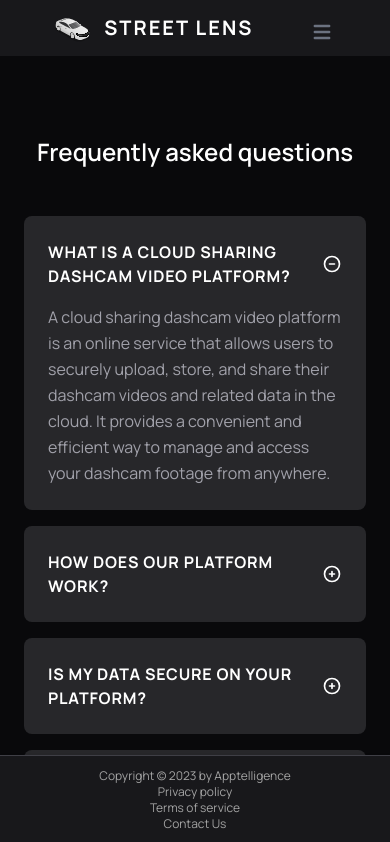
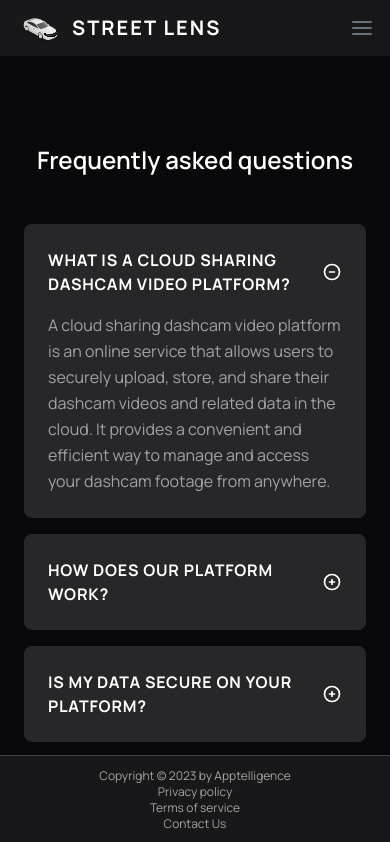
Before and after one commit to anthonybuncio/streetlens, a Next.js app: page /faq in a window 390 px wide. Shown: the top 842 px of the page. Built offline with nearby package versions, Linux system fonts and the light colour scheme; no server answers.

Commit message:
style(header): update design and functionality

```diff
--- /dev/null
+++ b/app/_components/NavBar.tsx
@@ -0,0 +1,171 @@
+"use client";
+import Link from "next/link";
+import { useState } from "react";
+import WhiteCar from "./svg/WhiteCar";
+import { signIn } from "next-auth/react";
+
+// https://merakiui.com/components/application-ui/navbars
+const NavBar = () => {
+  const [isOpen, setIsOpen] = useState(false);
+
+  return (
+    <nav className="relative uppercase text-neutral-400 bg-zinc-900">
+      <div className="container px-4 lg:px-12 mx-auto">
+        <div className="lg:flex lg:items-center lg:justify-between">
+          <div className="flex items-center justify-between">
+            <Link href="/" className="flex items-center text-white">
+              <WhiteCar className="mr-2 mt-2 h-12 sm:h-16" />
+              {/* <ApatureIcon className="m-3 h-10" /> */}
+              <span className=" self-center whitespace-nowrap text-xl font-bold tracking-widest">
+                Street Lens
+              </span>
+            </Link>
+
+            {/* Mobile menu button */}
+            <div className="flex lg:hidden">
+              <button
+                onClick={() => setIsOpen(!isOpen)}
+                type="button"
+                className="text-gray-500 hover:text-gray-600 focus:outline-none focus:text-gray-600"
+                aria-label="toggle menu"
+              >
+                {!isOpen ? (
+                  <svg
+                    fill="none"
+                    stroke="currentColor"
+                    strokeLinecap="round"
+                    strokeLinejoin="round"
+                    strokeWidth={2}
+                    viewBox="0 0 24 24"
+                    className="w-6 h-6"
+                  >
+                    <path d="M3 12h18M3 6h18M3 18h18" />
+                  </svg>
+                ) : (
+                  <svg
+                    xmlns="http://www.w3.org/2000/svg"
+                    className="w-6 h-6"
+                    fill="none"
+                    viewBox="0 0 24 24"
+                    stroke="currentColor"
+                    strokeWidth="2"
+                  >
+                    <path
+                      strokeLinecap="round"
+                      strokeLinejoin="round"
+                      d="M6 18L18 6M6 6l12 12"
+                    />
+                  </svg>
+                )}
+              </button>
+            </div>
+          </div>
+
+          {/* Mobile Menu */}
+          <div
+            className={`absolute inset-x-0 z-20 w-full px-6 py-4 transition-all duration-300 ease-in-out text-neutral-400 bg-zinc-900 lg:text-xs lg:font-medium lg:mt-0 lg:p-0 lg:top-0 lg:relative lg:bg-transparent lg:w-auto lg:opacity-100 lg:translate-x-0 lg:flex lg:items-center ${
+              isOpen
+                ? "translate-x-0 opacity-100"
+                : "opacity-0 -translate-x-full"
+            }`}
+          >
+            <div className="flex flex-col -mx-6 lg:flex-row lg:items-center lg:mx-8">
+              <a
+                href="/"
+                className="px-3 py-2 mx-3 mt-2 transition-colors duration-300 transform rounded-md lg:mt-0 hover:bg-gray-100 lg:p-0 lg:hover:bg-transparent lg:hover:text-white tracking-widest font-semibold"
+              >
+                Home
+              </a>
+              <a
+                href="/explore"
+                className="px-3 py-2 mx-3 mt-2 transition-colors duration-300 transform rounded-md lg:mt-0 hover:bg-gray-100 lg:p-0 lg:hover:bg-transparent lg:hover:text-white tracking-widest font-semibold"
+              >
+                Explore
+              </a>
+              <a
+                href="/about"
+                className="px-3 py-2 mx-3 mt-2 transition-colors duration-300 transform rounded-md lg:mt-0 hover:bg-gray-100 lg:p-0 lg:hover:bg-transparent lg:hover:text-white tracking-widest font-semibold"
+              >
+                About
+              </a>
+              <a
+                href="/upload"
+                className="px-3 py-2 mx-3 mt-2 transition-colors duration-300 transform rounded-md lg:mt-0 hover:bg-gray-100 lg:p-0 lg:hover:bg-transparent lg:hover:text-white tracking-widest font-semibold"
+              >
+                Upload
+              </a>
+              <a
+                href="faq"
+                className="px-3 py-2 mx-3 mt-2 transition-colors duration-300 transform rounded-md lg:mt-0 hover:bg-gray-100 lg:p-0 lg:hover:bg-transparent lg:hover:text-white tracking-widest font-semibold"
+              >
+                FAQ
+              </a>
+            </div>
+
+            <div className="flex flex-col items-start lg:flex-row lg:items-center mt-4 lg:mt-0 uppercase">
+              {/* <button
+                className="hidden mx-4 text-gray-600 transition-colors duration-300 transform lg:block dark:text-gray-200 hover:text-gray-700 dark:hover:text-gray-400 focus:text-gray-700 dark:focus:text-gray-400 focus:outline-none"
+                aria-label="show notifications"
+              >
+                <svg
+                  className="w-6 h-6"
+                  viewBox="0 0 24 24"
+                  fill="none"
+                  xmlns="http://www.w3.org/2000/svg"
+                >
+                  <path
+                    d="M15 17H20L18.5951 15.5951C18.2141 15.2141 18 14.6973 18 14.1585V11C18 8.38757 16.3304 6.16509 14 5.34142V5C14 3.89543 13.1046 3 12 3C10.8954 3 10 3.89543 10 5V5.34142C7.66962 6.16509 6 8.38757 6 11V14.1585C6 14.6973 5.78595 15.2141 5.40493 15.5951L4 17H9M15 17V18C15 19.6569 13.6569 21 12 21C10.3431 21 9 19.6569 9 18V17M15 17H9"
+                    stroke="currentColor"
+                    strokeWidth="2"
+                    strokeLinecap="round"
+                    strokeLinejoin="round"
+                  />
+                </svg>
+              </button> */}
+
+              {/* <button
+                type="button"
+                className="flex items-center focus:outline-none"
+                aria-label="toggle profile dropdown"
+              >
+                <div className="w-8 h-8 overflow-hidden border-2 border-gray-400 rounded-full">
+                  <img
+                    src="https://images.unsplash.com/photo-1517841905240-472988babdf9?ixlib=rb-1.2.1&ixid=eyJhcHBfaWQiOjEyMDd9&auto=format&fit=crop&w=334&q=80"
+                    className="object-cover w-full h-full"
+                    alt="avatar"
+                  />
+                </div>
+
+                <h3 className="mx-2 text-gray-700 dark:text-gray-200 lg:hidden">
+                  Anthony B
+                </h3>
+              </button> */}
+
+              <a
+                href="/login"
+                className="py-2 lg:mx-3 mt-2 transition-colors duration-300 transform rounded-md lg:mt-0 hover:bg-gray-100 lg:p-0 lg:hover:bg-transparent lg:hover:text-white tracking-widest font-semibold"
+              >
+                Login
+              </a>
+              <a
+                href="/login"
+                className=" lg:hidden py-2 lg:mx-3 mt-2 transition-colors duration-300 transform rounded-md lg:mt-0 hover:bg-gray-100 lg:p-0 lg:hover:bg-transparent lg:hover:text-white tracking-widest font-semibold"
+              >
+                Sign up
+              </a>
+
+              <button
+                type="button"
+                className="hidden lg:mx-3 transition-colors duration-300 transform lg:block border border-neutral-400 uppercase py-1.5 px-4 text-center text-xs text-white font-semibold focus:outline-none rounded-lg hover:bg-zinc-800 tracking-widest"
+                onClick={() => signIn()}
+              >
+                Sign up for FREE!
+              </button>
+            </div>
+          </div>
+        </div>
+      </div>
+    </nav>
+  );
+};
+export default NavBar;
--- a/app/about/page.tsx
+++ b/app/about/page.tsx
@@ -3,7 +3,7 @@ import Image from "next/image";
 export default function About() {
   return (
     <>
-      <div className="mt-16 py-12 bg-stone-950 text-white min-h-screen">
+      <div className="py-12 bg-stone-950 text-white min-h-screen">
         <section className="">
           <div className="mx-auto max-w-screen-xl px-4 py-16 sm:px-6 lg:px-8">
             <div className="grid grid-cols-1 gap-8 lg:grid-cols-2 lg:gap-16">
--- a/app/contact/page.tsx
+++ b/app/contact/page.tsx
@@ -27,7 +27,7 @@ export default function Contact() {
   };
 
   return (
-    <div className="py-12 mt-16 min-h-screen bg-zinc-950 text-white">
+    <div className="py-12 min-h-screen bg-zinc-950 text-white">
       <div className="">
         <p className="text-3xl text-center font-bold">Contact Us</p>
       </div>
--- a/app/explore/page.tsx
+++ b/app/explore/page.tsx
@@ -16,7 +16,7 @@ const Explore = async () => {
   console.log(videoCollection);
   return (
     <>
-      <div className="mt-16 min-h-screen flex">
+      <div className="min-h-screen flex">
         <Sidebar list={videoCollection} />
         <Map list={videoCollection} />
 
--- a/app/faq/page.tsx
+++ b/app/faq/page.tsx
@@ -57,7 +57,7 @@ const faqData = [
 
 const Faq = () => {
   return (
-    <section className="py-12 mt-12 min-h-screen max-h-full bg-zinc-950 text-white">
+    <section className="py-12 min-h-screen max-h-full bg-zinc-950 text-white">
       <div className="container max-w-4xl px-6 py-10 mx-auto">
         <h1 className="text-2xl font-semibold text-center lg:text-3xl">
           Frequently asked questions
--- a/app/layout.tsx
+++ b/app/layout.tsx
@@ -6,6 +6,7 @@ import Footer from "@/app/_components/Footer";
 import { useEffect } from "react";
 import { getServerSession } from "next-auth";
 import SessionProvider from "./_components/SessionProvider";
+import NavBar from "./_components/NavBar";
 
 const myFont = Manrope({ subsets: ["latin"] });
 
@@ -28,7 +29,8 @@ export default async function RootLayout({
       <body className={myFont.className}>
         <SessionProvider session={session}>
           <main>
-            <Header />
+            {/* <Header /> */}
+            <NavBar />
             {children}
             <Footer />
           </main>
--- a/app/privacy-policy/page.tsx
+++ b/app/privacy-policy/page.tsx
@@ -1,6 +1,6 @@
 export default function Policy() {
   return (
-    <div className="py-12 mt-16 bg-zinc-950 text-white">
+    <div className="py-12 bg-zinc-950 text-white">
       <div className="">
         <p className="text-3xl text-center font-bold">Privacy Policy</p>
       </div>
--- a/app/request/page.tsx
+++ b/app/request/page.tsx
@@ -1,7 +1,7 @@
 export default function Request() {
   return (
     <>
-      <div className="mt-16 py-12 bg-gray-100 min-h-screen">
+      <div className="py-12 bg-gray-100 min-h-screen">
         <h1>request form</h1>
       </div>
     </>
--- a/app/terms-of-service/page.tsx
+++ b/app/terms-of-service/page.tsx
@@ -1,6 +1,6 @@
 export default function TOS() {
   return (
-    <div className="py-12 mt-16 bg-zinc-950 text-white">
+    <div className="py-12 bg-zinc-950 text-white">
       <div className="">
         <p className="text-3xl text-center font-bold">Terms of Service</p>
       </div>
```
